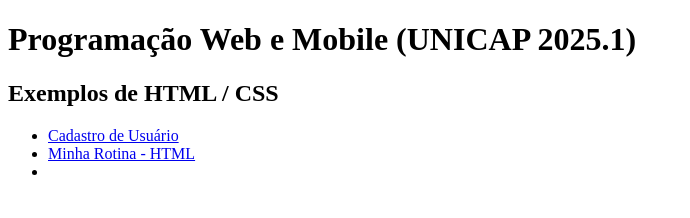
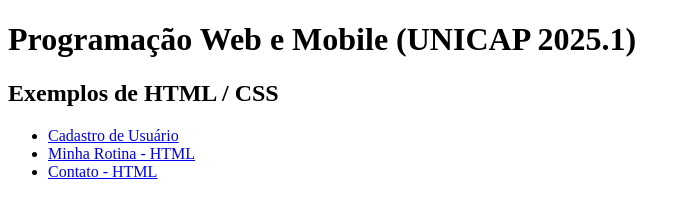
Before and after one commit to isabellugon/pwm-atividades, a plain HTML site: page index.html in a window 1280 px wide. Shown: the whole page, without its empty margins (0-690 px from the left). Drawn offline with Linux system fonts and the light colour scheme.

Commit message:
index.html

```diff
--- a/index.html
+++ b/index.html
@@ -10,7 +10,7 @@
     <ul>
       <li><a href="./cadastro.html/">Cadastro de Usuário</a></li>
       <li><a href="./minha-rotina.html/">Minha Rotina - HTML</a></li>
-      <li><a href="./contato.html/"></a></li>
+      <li><a href="./contato.html/">Contato - HTML</a></li>
     </ul>
   </body>
 </html>
```
